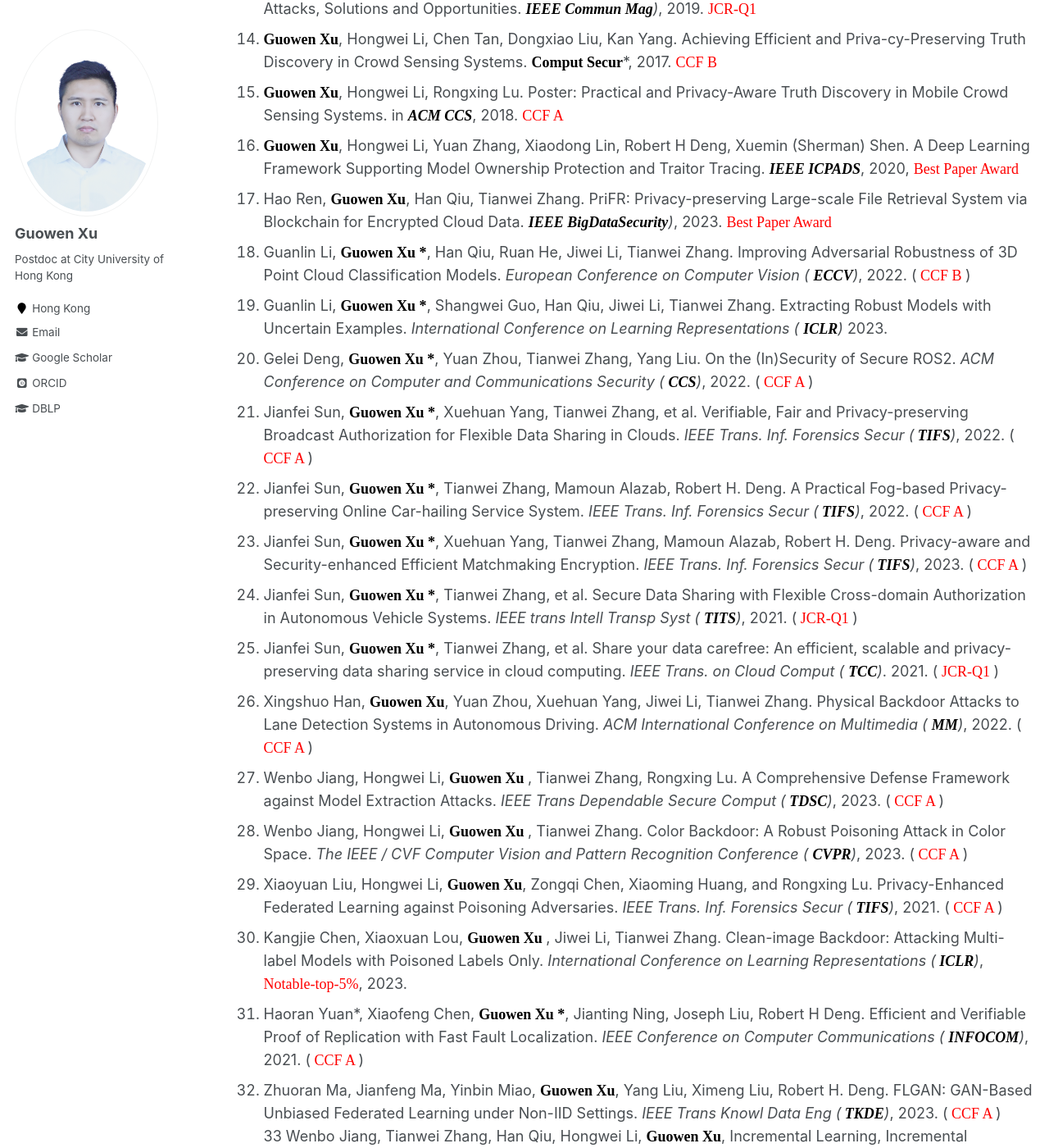
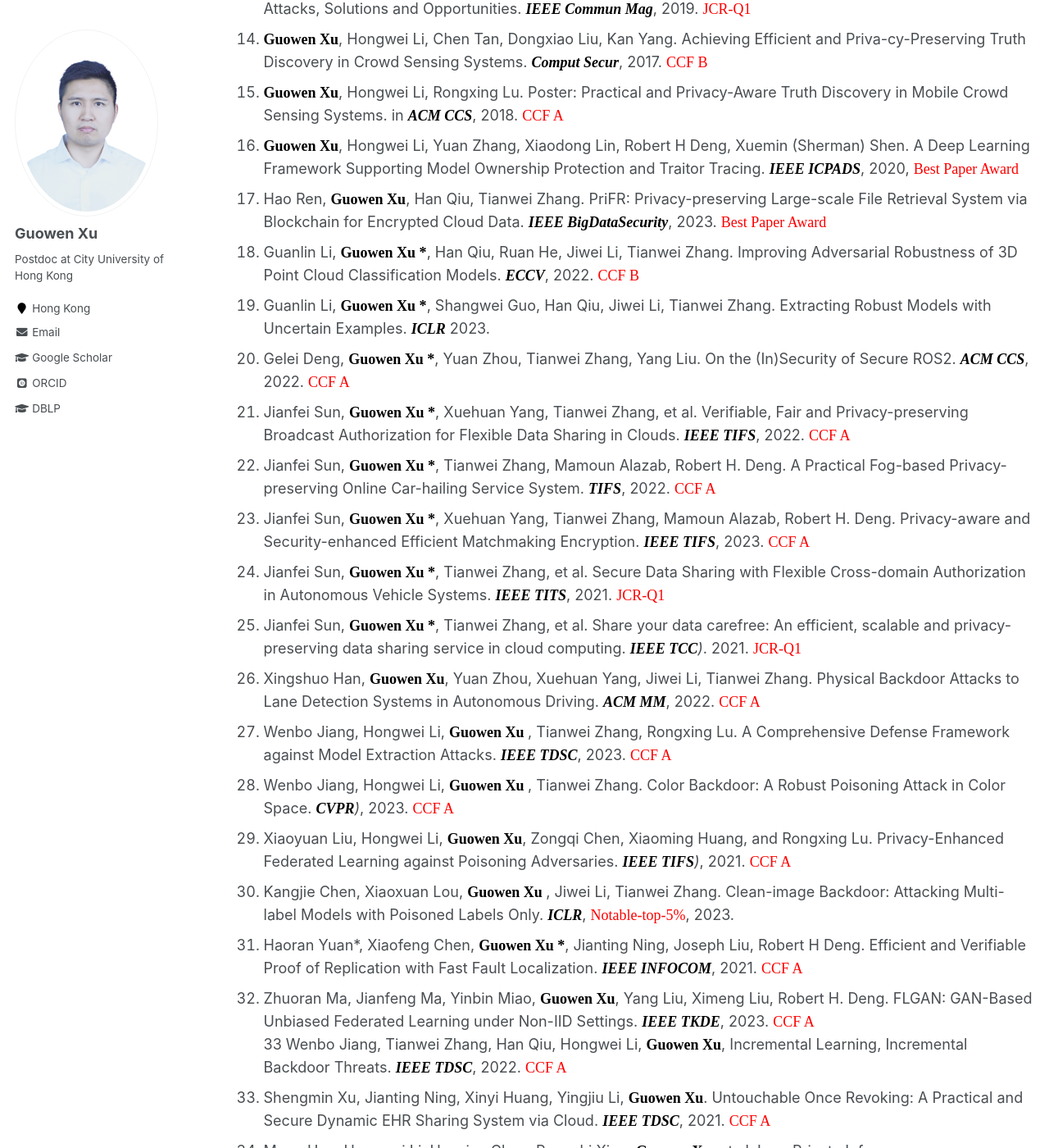
Before and after one commit to Guowen-xu/guowen-xu.github.io, a Jekyll site: the page built from _pages/publications.md, in a window 1280 px wide and 1400 px high, scrolled down 1156 px. Shown: the whole window at 82% size. Built offline with Jekyll 4.4.1, drawn with Linux system fonts in a browser that asks for light colours; some web fonts are replaced; some of the changed text lies outside the part shown.

Commit message:
Update publications.md

```diff
--- a/_pages/publications.md
+++ b/_pages/publications.md
@@ -24,36 +24,35 @@ You can find my articles on my [Google Scholar](https://scholar.google.com.hk/ci
 8. **<font face="Times New Roman" color=black size=4> Guowen Xu</font>**, Hongwei Li, Hao Ren, Jianfei Sun, Shengmin Xu, Jianting Ning, Robert H. Deng. Secure and Verifiable Inference in Deep Neural Networks.***<font face="Times New Roman" color=black size=4> ACM ACSAC</font>***, 2021. <font face="Times New Roman" color=red size=4>  CCF B </font>
 9. **<font face="Times New Roman" color=black size=4> Guowen Xu</font>**, Hongwei Li, Shengmin Xu, Hao Ren, Kan Yang, Yinghui Zhang, Jianfei Sun, Robert H. Deng. Catch You If You Deceive Me: Verifiable and Privacy-aware Truth Discovery in Crowd Sensing Systems. ***<font face="Times New Roman" color=black size=4> ACM ASIACCS</font>***, 2020. <font face="Times New Roman" color=red size=4>  CCF C </font>
 10. **<font face="Times New Roman" color=black size=4> Guowen Xu</font>**, Guanlin Li, Shangwei Guo, Tianwei Zhang, Hongwei Li. Secure Decentralized Image Classification with Multiparty Homomorphic Encryption. ***<font face="Times New Roman" color=black size=4> IEEE TCSVT</font>***, 2023. <font face="Times New Roman" color=red size=4>  JCR-Q1 </font>
-11. **<font face="Times New Roman" color=black size=4> Guowen Xu</font>**, Hongwei Li, Hao Ren, Xiaodong Lin, Xuemin (Sherman) Shen. DNA Similarity Search with Access Control over Encrypted Cloud Data. *(**<font face="Times New Roman" color=black size=4> IEEE TCC</font>**)*, 2019. <font face="Times New Roman" color=red size=4>  JCR-Q1</font>
-12. **<font face="Times New Roman" color=black size=4> Guowen Xu</font>**, Hongwei Li, Sen Liu, Mi Wen, Rongxing Lu. Efficient and Privacy-preserving Truth Discovery in Mobile Crowd Sensing Systems. ***<font face="Times New Roman" color=black size=4> IEEE TVT</font>**)*, 2019. <font face="Times New Roman" color=red size=4>  JCR-Q1 </font>
-13. **<font face="Times New Roman" color=black size=4> Guowen Xu</font>**, Hongwei Li, Hao Ren, Kan Yang，Robert H. Deng. Data Privacy and Security in Deep Learning: Attacks, Solutions and Opportunities. ***<font face="Times New Roman" color=black size=4> IEEE Commun Mag</font>**)*, 2019. <font face="Times New Roman" color=red size=4>  JCR-Q1 </font>
-14. **<font face="Times New Roman" color=black size=4> Guowen Xu</font>**, Hongwei Li, Chen Tan, Dongxiao Liu, Kan Yang. Achieving Efficient and Priva-cy-Preserving Truth Discovery in Crowd Sensing Systems. **<font face="Times New Roman" color=black size=4> Comput Secur</font>***, 2017. <font face="Times New Roman" color=red size=4>  CCF B </font>
+11. **<font face="Times New Roman" color=black size=4> Guowen Xu</font>**, Hongwei Li, Hao Ren, Xiaodong Lin, Xuemin (Sherman) Shen. DNA Similarity Search with Access Control over Encrypted Cloud Data. *(**<font face="Times New Roman" color=black size=4> IEEE TCC</font>***, 2019. <font face="Times New Roman" color=red size=4>  JCR-Q1</font>
+12. **<font face="Times New Roman" color=black size=4> Guowen Xu</font>**, Hongwei Li, Sen Liu, Mi Wen, Rongxing Lu. Efficient and Privacy-preserving Truth Discovery in Mobile Crowd Sensing Systems. ***<font face="Times New Roman" color=black size=4> IEEE TVT</font>***, 2019. <font face="Times New Roman" color=red size=4>  JCR-Q1 </font>
+13. **<font face="Times New Roman" color=black size=4> Guowen Xu</font>**, Hongwei Li, Hao Ren, Kan Yang，Robert H. Deng. Data Privacy and Security in Deep Learning: Attacks, Solutions and Opportunities. ***<font face="Times New Roman" color=black size=4> IEEE Commun Mag</font>***, 2019. <font face="Times New Roman" color=red size=4>  JCR-Q1 </font>
+14. **<font face="Times New Roman" color=black size=4> Guowen Xu</font>**, Hongwei Li, Chen Tan, Dongxiao Liu, Kan Yang. Achieving Efficient and Priva-cy-Preserving Truth Discovery in Crowd Sensing Systems. ***<font face="Times New Roman" color=black size=4> Comput Secur</font>***, 2017. <font face="Times New Roman" color=red size=4>  CCF B </font>
 15. **<font face="Times New Roman" color=black size=4> Guowen Xu</font>**, Hongwei Li, Rongxing Lu. Poster: Practical and Privacy-Aware Truth Discovery in Mobile Crowd Sensing Systems. in ***<font face="Times New Roman" color=black size=4> ACM CCS</font>***, 2018. <font face="Times New Roman" color=red size=4>  CCF A </font>
 16. **<font face="Times New Roman" color=black size=4> Guowen Xu</font>**, Hongwei Li, Yuan Zhang, Xiaodong Lin, Robert H Deng, Xuemin (Sherman) Shen. A Deep Learning Framework Supporting Model Ownership Protection and Traitor Tracing. ***<font face="Times New Roman" color=black size=4> IEEE ICPADS</font>***, 2020, <font face="Times New Roman" color=red size=4> Best Paper Award</font>
-17. Hao Ren, **<font face="Times New Roman" color=black size=4> Guowen Xu</font>**, Han Qiu, Tianwei Zhang. PriFR: Privacy-preserving Large-scale File Retrieval System via Blockchain for Encrypted Cloud Data. ***<font face="Times New Roman" color=black size=4> IEEE BigDataSecurity</font>**)*, 2023. <font face="Times New Roman" color=red size=4> Best Paper Award</font>
-18. Guanlin Li, **<font face="Times New Roman" color=black size=4> Guowen Xu *</font>**, Han Qiu, Ruan He, Jiwei Li,  Tianwei Zhang. Improving Adversarial Robustness of 3D Point Cloud Classification Models.  *European Conference on Computer Vision ( **<font face="Times New Roman" color=black size=4>ECCV</font>**)*, 2022. (<font face="Times New Roman" color=red size=4>  CCF B </font>)
-19. Guanlin Li, **<font face="Times New Roman" color=black size=4> Guowen Xu *</font>**, Shangwei Guo, Han Qiu, Jiwei Li, Tianwei Zhang. Extracting Robust Models with Uncertain Examples. *International Conference on Learning Representations  ( **<font face="Times New Roman" color=black size=4> ICLR</font>**)* 2023.
-20. Gelei Deng, **<font face="Times New Roman" color=black size=4> Guowen Xu *</font>**, Yuan Zhou, Tianwei Zhang, Yang Liu. On the (In)Security of Secure ROS2. *ACM  Conference on Computer and Communications Security ( **<font face="Times New Roman" color=black size=4> CCS</font>**)*, 2022. (<font face="Times New Roman" color=red size=4>  CCF A </font>)
-21. Jianfei Sun, **<font face="Times New Roman" color=black size=4> Guowen Xu *</font>**, Xuehuan Yang, Tianwei Zhang, et al. Verifiable, Fair and Privacy-preserving Broadcast Authorization for Flexible Data Sharing in Clouds. *IEEE Trans. Inf. Forensics Secur (**<font face="Times New Roman" color=black size=4> TIFS</font>**)*, 2022. (<font face="Times New Roman" color=red size=4>  CCF A </font>)
-22. Jianfei Sun, **<font face="Times New Roman" color=black size=4> Guowen Xu *</font>**, Tianwei Zhang, Mamoun Alazab, Robert H. Deng. A Practical Fog-based Privacy-preserving Online Car-hailing Service System. *IEEE Trans. Inf. Forensics Secur (**<font face="Times New Roman" color=black size=4> TIFS</font>**)*, 2022. (<font face="Times New Roman" color=red size=4>  CCF A </font>)
-23. Jianfei Sun, **<font face="Times New Roman" color=black size=4> Guowen Xu *</font>**, Xuehuan Yang, Tianwei Zhang, Mamoun Alazab, Robert H. Deng. Privacy-aware and Security-enhanced Efficient Matchmaking Encryption. *IEEE Trans. Inf. Forensics Secur (**<font face="Times New Roman" color=black size=4> TIFS</font>**)*, 2023. (<font face="Times New Roman" color=red size=4>  CCF A </font>)
-24. Jianfei Sun,  **<font face="Times New Roman" color=black size=4> Guowen Xu *</font>**, Tianwei Zhang, et al. Secure Data Sharing with Flexible Cross-domain Authorization in Autonomous Vehicle Systems. *IEEE trans Intell Transp Syst ( **<font face="Times New Roman" color=black size=4> TITS</font>**)*, 2021. (<font face="Times New Roman" color=red size=4>  JCR-Q1 </font>)
-25. Jianfei Sun,  **<font face="Times New Roman" color=black size=4> Guowen Xu *</font>**, Tianwei Zhang, et al. Share your data carefree: An efficient, scalable and privacy-preserving data sharing service in cloud computing. *IEEE Trans. on Cloud Comput ( **<font face="Times New Roman" color=black size=4> TCC</font>**)*. 2021. (<font face="Times New Roman" color=red size=4>  JCR-Q1 </font>)
-26. Xingshuo Han, **<font face="Times New Roman" color=black size=4> Guowen Xu</font>**, Yuan Zhou, Xuehuan Yang, Jiwei Li, Tianwei Zhang. Physical Backdoor Attacks to Lane Detection Systems in Autonomous Driving.  *ACM International Conference on Multimedia ( **<font face="Times New Roman" color=black size=4> MM</font>**)*, 2022. (<font face="Times New Roman" color=red size=4>  CCF A </font>)
-27. Wenbo Jiang, Hongwei Li, **<font face="Times New Roman" color=black size=4> Guowen Xu </font>**, Tianwei Zhang, Rongxing Lu. A Comprehensive Defense Framework against Model Extraction Attacks. *IEEE Trans Dependable Secure Comput (**<font face="Times New Roman" color=black size=4> TDSC</font>**)*, 2023. (<font face="Times New Roman" color=red size=4>  CCF A </font>)
-28. Wenbo Jiang, Hongwei Li, **<font face="Times New Roman" color=black size=4> Guowen Xu </font>**, Tianwei Zhang. Color Backdoor: A Robust Poisoning Attack in Color Space. *The IEEE / CVF Computer Vision and Pattern Recognition Conference ( **<font face="Times New Roman" color=black size=4> CVPR</font>**)*, 2023. (<font face="Times New Roman" color=red size=4>  CCF A </font>)
-29. Xiaoyuan Liu, Hongwei Li, **<font face="Times New Roman" color=black size=4> Guowen Xu</font>**, Zongqi Chen, Xiaoming Huang, and Rongxing Lu. Privacy-Enhanced Federated Learning against Poisoning Adversaries. *IEEE Trans. Inf. Forensics Secur (**<font face="Times New Roman" color=black size=4> TIFS</font>**)*, 2021. (<font face="Times New Roman" color=red size=4>  CCF A </font>)
-30. Kangjie Chen, Xiaoxuan Lou, **<font face="Times New Roman" color=black size=4> Guowen Xu </font>**, Jiwei Li, Tianwei Zhang. Clean-image Backdoor: Attacking Multi-label Models with Poisoned Labels Only. *International Conference on Learning Representations (**<font face="Times New Roman" color=black size=4> ICLR</font>**)*, <font face="Times New Roman" color=red size=4> Notable-top-5%</font>, 2023.
-31. Haoran Yuan\*, Xiaofeng Chen, **<font face="Times New Roman" color=black size=4> Guowen Xu *</font>**, Jianting Ning, Joseph Liu, Robert H Deng.  Efficient and Verifiable Proof of Replication with Fast Fault Localization.  *IEEE Conference on Computer Communications ( **<font face="Times New Roman" color=black size=4> INFOCOM</font>**)*, 2021. (<font face="Times New Roman" color=red size=4>  CCF A </font>)
-32. Zhuoran Ma, Jianfeng Ma, Yinbin Miao, **<font face="Times New Roman" color=black size=4> Guowen Xu</font>**, Yang Liu, Ximeng Liu, Robert H. Deng. FLGAN: GAN-Based Unbiased Federated Learning under Non-IID Settings. *IEEE Trans Knowl Data Eng (**<font face="Times New Roman" color=black size=4> TKDE</font>**)*, 2023. (<font face="Times New Roman" color=red size=4>  CCF A </font>)
-33 Wenbo Jiang, Tianwei Zhang, Han Qiu, Hongwei Li, **<font face="Times New Roman" color=black size=4> Guowen Xu</font>**, Incremental Learning, Incremental Backdoor Threats. *IEEE Trans Dependable Secure Comput ( **<font face="Times New Roman" color=black size=4> TDSC</font>**)*, 2022. (<font face="Times New Roman" color=red size=4>  CCF A </font>)
-34. Shengmin Xu, Jianting Ning, Xinyi Huang, Yingjiu Li, **<font face="Times New Roman" color=black size=4> Guowen Xu</font>**. Untouchable Once Revoking: A Practical and Secure Dynamic EHR Sharing System via Cloud. *IEEE Trans Dependable Secure Comput (**<font face="Times New Roman" color=black size=4> TDSC</font>**)*, 2021. (<font face="Times New Roman" color=red size=4>  CCF A </font>)
-35. Meng Hao, Hongwei Li, Hanxiao Chen, Pengzhi Xing, **<font face="Times New Roman" color=black size=4> Guowen Xu</font>**, et al. Iron: Private Inference on Transformers.  *Neural Information Processing Systems ( **<font face="Times New Roman" color=black size=4> NeurIPS</font>**)*. 2022. (<font face="Times New Roman" color=red size=4>  CCF A </font>)
-36. Haoxiao Chen, Hongwei Li, Meng Hao, Kangjie Chen, **<font face="Times New Roman" color=black size=4> Guowen Xu</font>**, et al. GuardHFL: Privacy Guardian for Heterogeneous Federated Learning. *International Conference on Machine Learning ( **<font face="Times New Roman" color=black size=4> ICML</font>**)*, 2023. (<font face="Times New Roman" color=red size=4>  CCF A </font>)
-37. Dongyun Xue, Haomiao Yang, Mengyu Ge, Jingwei Li, **<font face="Times New Roman" color=black size=4> Guowen Xu</font>**, Hongwei Li. Fast Genera-tion-Based Gradient Leakage Attacks against Highly Compressed Gradients.  *IEEE Conference on Computer Communications ( **<font face="Times New Roman" color=black size=4> INFOCOM</font>**)*, 2023. (<font face="Times New Roman" color=red size=4>  CCF A </font>)
-38. Shengmin Xu, Jianting Ning, Yingjiu Li, Yinghui Zhang, **<font face="Times New Roman" color=black size=4> Guowen Xu</font>**, et al. A Secure EMR Sharing System with Tamper Resistance and Expressive Access Control. *IEEE Trans Dependable Secure Comput (**<font face="Times New Roman" color=black size=4> TDSC</font>**)*, 2021. (<font face="Times New Roman" color=red size=4>  CCF A </font>)
-39. Shengmin Xu, Jianting Ning, Yingjiu Li, Yinghui zhang, **<font face="Times New Roman" color=black size=4> Guowen Xu</font>**, et al. Match in My Way: Fine-Grained Bilateral Access Control for Secure Cloud-Fog Computing. *IEEE Trans Dependable Secure Comput (**<font face="Times New Roman" color=black size=4> TDSC</font>**)*, 2020. (<font face="Times New Roman" color=red size=4>  CCF A </font>)
-40. Hanxiao Chen, Hongwei Li, Yingzhe Wang, Meng Hao,  **<font face="Times New Roman" color=black size=4> Guowen Xu</font>**, Tianwei Zhang. PriVDT: An Efficient Two-Party Cryptographic Framework for Vertical Decision Trees. *IEEE Trans. Inf. Forensics Secur (**<font face="Times New Roman" color=black size=4> TIFS</font>**)*, 2022. (<font face="Times New Roman" color=red size=4>  CCF A </font>)
-41. Jingwei Wang, Xinchun Yin, Jianting Ning, Shengmin Xu, **<font face="Times New Roman" color=black size=4> Guowen Xu</font>**, and Xinyi Huang. Secure Updatable Storage Access Control System for EHRs in the Cloud. *IEEE Trans. Serv. Comput. ( **<font face="Times New Roman" color=black size=4> TSC</font>**)*, 2022. (<font face="Times New Roman" color=red size=4>  CCF A </font>)
-42. Xingshuo Han, Yutong Wu, Qingjie Zhang, Yuan Zhou,  Yuan Xu, Han Qiu, **<font face="Times New Roman" color=black size=4> Guowen Xu</font>**, and Tianwei Zhang. Backdooring Multimodal Learning. *IEEE Symposium on
-Security and Privacy. ( **<font face="Times New Roman" color=black size=4> S&P</font>**)*, 2024. (<font face="Times New Roman" color=red size=4>  CCF A </font>)
+17. Hao Ren, **<font face="Times New Roman" color=black size=4> Guowen Xu</font>**, Han Qiu, Tianwei Zhang. PriFR: Privacy-preserving Large-scale File Retrieval System via Blockchain for Encrypted Cloud Data. ***<font face="Times New Roman" color=black size=4> IEEE BigDataSecurity</font>***, 2023. <font face="Times New Roman" color=red size=4> Best Paper Award</font>
+18. Guanlin Li, **<font face="Times New Roman" color=black size=4> Guowen Xu *</font>**, Han Qiu, Ruan He, Jiwei Li,  Tianwei Zhang. Improving Adversarial Robustness of 3D Point Cloud Classification Models.  ***<font face="Times New Roman" color=black size=4>ECCV</font>***, 2022. <font face="Times New Roman" color=red size=4>  CCF B </font>
+19. Guanlin Li, **<font face="Times New Roman" color=black size=4> Guowen Xu *</font>**, Shangwei Guo, Han Qiu, Jiwei Li, Tianwei Zhang. Extracting Robust Models with Uncertain Examples. ***<font face="Times New Roman" color=black size=4> ICLR</font>*** 2023.
+20. Gelei Deng, **<font face="Times New Roman" color=black size=4> Guowen Xu *</font>**, Yuan Zhou, Tianwei Zhang, Yang Liu. On the (In)Security of Secure ROS2. ***<font face="Times New Roman" color=black size=4> ACM CCS</font>***, 2022. <font face="Times New Roman" color=red size=4>  CCF A </font>
+21. Jianfei Sun, **<font face="Times New Roman" color=black size=4> Guowen Xu *</font>**, Xuehuan Yang, Tianwei Zhang, et al. Verifiable, Fair and Privacy-preserving Broadcast Authorization for Flexible Data Sharing in Clouds. ***<font face="Times New Roman" color=black size=4> IEEE TIFS</font>***, 2022. <font face="Times New Roman" color=red size=4>  CCF A </font>
+22. Jianfei Sun, **<font face="Times New Roman" color=black size=4> Guowen Xu *</font>**, Tianwei Zhang, Mamoun Alazab, Robert H. Deng. A Practical Fog-based Privacy-preserving Online Car-hailing Service System. ***<font face="Times New Roman" color=black size=4> TIFS</font>***, 2022. <font face="Times New Roman" color=red size=4>  CCF A </font>
+23. Jianfei Sun, **<font face="Times New Roman" color=black size=4> Guowen Xu *</font>**, Xuehuan Yang, Tianwei Zhang, Mamoun Alazab, Robert H. Deng. Privacy-aware and Security-enhanced Efficient Matchmaking Encryption. ***<font face="Times New Roman" color=black size=4> IEEE TIFS</font>***, 2023. <font face="Times New Roman" color=red size=4>  CCF A </font>
+24. Jianfei Sun,  **<font face="Times New Roman" color=black size=4> Guowen Xu *</font>**, Tianwei Zhang, et al. Secure Data Sharing with Flexible Cross-domain Authorization in Autonomous Vehicle Systems. ***<font face="Times New Roman" color=black size=4> IEEE TITS</font>***, 2021. <font face="Times New Roman" color=red size=4>  JCR-Q1 </font>
+25. Jianfei Sun,  **<font face="Times New Roman" color=black size=4> Guowen Xu *</font>**, Tianwei Zhang, et al. Share your data carefree: An efficient, scalable and privacy-preserving data sharing service in cloud computing. ***<font face="Times New Roman" color=black size=4> IEEE TCC</font>**)*. 2021. <font face="Times New Roman" color=red size=4>  JCR-Q1 </font>
+26. Xingshuo Han, **<font face="Times New Roman" color=black size=4> Guowen Xu</font>**, Yuan Zhou, Xuehuan Yang, Jiwei Li, Tianwei Zhang. Physical Backdoor Attacks to Lane Detection Systems in Autonomous Driving.  ***<font face="Times New Roman" color=black size=4>ACM MM</font>***, 2022. <font face="Times New Roman" color=red size=4>  CCF A </font>
+27. Wenbo Jiang, Hongwei Li, **<font face="Times New Roman" color=black size=4> Guowen Xu </font>**, Tianwei Zhang, Rongxing Lu. A Comprehensive Defense Framework against Model Extraction Attacks. ***<font face="Times New Roman" color=black size=4> IEEE TDSC</font>***, 2023. <font face="Times New Roman" color=red size=4>  CCF A </font>
+28. Wenbo Jiang, Hongwei Li, **<font face="Times New Roman" color=black size=4> Guowen Xu </font>**, Tianwei Zhang. Color Backdoor: A Robust Poisoning Attack in Color Space. ***<font face="Times New Roman" color=black size=4> CVPR</font>**)*, 2023. <font face="Times New Roman" color=red size=4>  CCF A </font>
+29. Xiaoyuan Liu, Hongwei Li, **<font face="Times New Roman" color=black size=4> Guowen Xu</font>**, Zongqi Chen, Xiaoming Huang, and Rongxing Lu. Privacy-Enhanced Federated Learning against Poisoning Adversaries. ***<font face="Times New Roman" color=black size=4> IEEE TIFS</font>**)*, 2021. <font face="Times New Roman" color=red size=4>  CCF A </font>
+30. Kangjie Chen, Xiaoxuan Lou, **<font face="Times New Roman" color=black size=4> Guowen Xu </font>**, Jiwei Li, Tianwei Zhang. Clean-image Backdoor: Attacking Multi-label Models with Poisoned Labels Only. ***<font face="Times New Roman" color=black size=4> ICLR</font>***, <font face="Times New Roman" color=red size=4> Notable-top-5%</font>, 2023.
+31. Haoran Yuan\*, Xiaofeng Chen, **<font face="Times New Roman" color=black size=4> Guowen Xu *</font>**, Jianting Ning, Joseph Liu, Robert H Deng.  Efficient and Verifiable Proof of Replication with Fast Fault Localization.  ***<font face="Times New Roman" color=black size=4> IEEE INFOCOM</font>***, 2021. <font face="Times New Roman" color=red size=4>  CCF A </font>
+32. Zhuoran Ma, Jianfeng Ma, Yinbin Miao, **<font face="Times New Roman" color=black size=4> Guowen Xu</font>**, Yang Liu, Ximeng Liu, Robert H. Deng. FLGAN: GAN-Based Unbiased Federated Learning under Non-IID Settings. ***<font face="Times New Roman" color=black size=4> IEEE TKDE</font>***, 2023. <font face="Times New Roman" color=red size=4>  CCF A </font>
+33 Wenbo Jiang, Tianwei Zhang, Han Qiu, Hongwei Li, **<font face="Times New Roman" color=black size=4> Guowen Xu</font>**, Incremental Learning, Incremental Backdoor Threats. ***<font face="Times New Roman" color=black size=4> IEEE TDSC</font>***, 2022. <font face="Times New Roman" color=red size=4>  CCF A </font>
+34. Shengmin Xu, Jianting Ning, Xinyi Huang, Yingjiu Li, **<font face="Times New Roman" color=black size=4> Guowen Xu</font>**. Untouchable Once Revoking: A Practical and Secure Dynamic EHR Sharing System via Cloud. ***<font face="Times New Roman" color=black size=4> IEEE TDSC</font>***, 2021. <font face="Times New Roman" color=red size=4>  CCF A </font>
+35. Meng Hao, Hongwei Li, Hanxiao Chen, Pengzhi Xing, **<font face="Times New Roman" color=black size=4> Guowen Xu</font>**, et al. Iron: Private Inference on Transformers.  ***<font face="Times New Roman" color=black size=4> NeurIPS</font>***. 2022. <font face="Times New Roman" color=red size=4>  CCF A </font>
+36. Haoxiao Chen, Hongwei Li, Meng Hao, Kangjie Chen, **<font face="Times New Roman" color=black size=4> Guowen Xu</font>**, et al. GuardHFL: Privacy Guardian for Heterogeneous Federated Learning. ***<font face="Times New Roman" color=black size=4> ICML</font>***, 2023. <font face="Times New Roman" color=red size=4>  CCF A </font>
+37. Dongyun Xue, Haomiao Yang, Mengyu Ge, Jingwei Li, **<font face="Times New Roman" color=black size=4> Guowen Xu</font>**, Hongwei Li. Fast Genera-tion-Based Gradient Leakage Attacks against Highly Compressed Gradients.  ***<font face="Times New Roman" color=black size=4> IEEE INFOCOM</font>***, 2023. <font face="Times New Roman" color=red size=4>  CCF A </font>
+38. Shengmin Xu, Jianting Ning, Yingjiu Li, Yinghui Zhang, **<font face="Times New Roman" color=black size=4> Guowen Xu</font>**, et al. A Secure EMR Sharing System with Tamper Resistance and Expressive Access Control. ***<font face="Times New Roman" color=black size=4> IEEE TDSC</font>***, 2021. <font face="Times New Roman" color=red size=4>  CCF A </font>
+39. Shengmin Xu, Jianting Ning, Yingjiu Li, Yinghui zhang, **<font face="Times New Roman" color=black size=4> Guowen Xu</font>**, et al. Match in My Way: Fine-Grained Bilateral Access Control for Secure Cloud-Fog Computing. ***<font face="Times New Roman" color=black size=4> IEEE TDSC</font>***, 2020. <font face="Times New Roman" color=red size=4>  CCF A </font>
+40. Hanxiao Chen, Hongwei Li, Yingzhe Wang, Meng Hao,  **<font face="Times New Roman" color=black size=4> Guowen Xu</font>**, Tianwei Zhang. PriVDT: An Efficient Two-Party Cryptographic Framework for Vertical Decision Trees. ***<font face="Times New Roman" color=black size=4> IEEE TIFS</font>***, 2022. <font face="Times New Roman" color=red size=4>  CCF A </font>
+41. Jingwei Wang, Xinchun Yin, Jianting Ning, Shengmin Xu, **<font face="Times New Roman" color=black size=4> Guowen Xu</font>**, and Xinyi Huang. Secure Updatable Storage Access Control System for EHRs in the Cloud. ***<font face="Times New Roman" color=black size=4> IEEE TSC</font>***, 2022. <font face="Times New Roman" color=red size=4>  CCF A </font>
+42. Xingshuo Han, Yutong Wu, Qingjie Zhang, Yuan Zhou,  Yuan Xu, Han Qiu, **<font face="Times New Roman" color=black size=4> Guowen Xu</font>**, and Tianwei Zhang. Backdooring Multimodal Learning. ***<font face="Times New Roman" color=black size=4> IEEE S&P</font>***, 2024. <font face="Times New Roman" color=red size=4>  CCF A </font>
```
